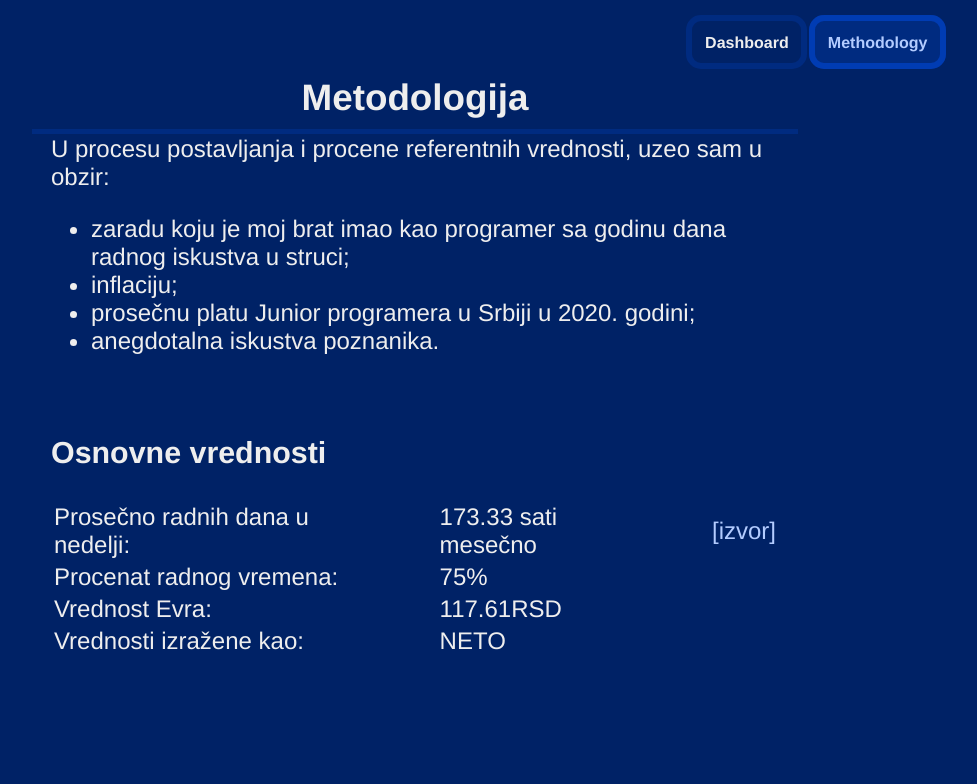
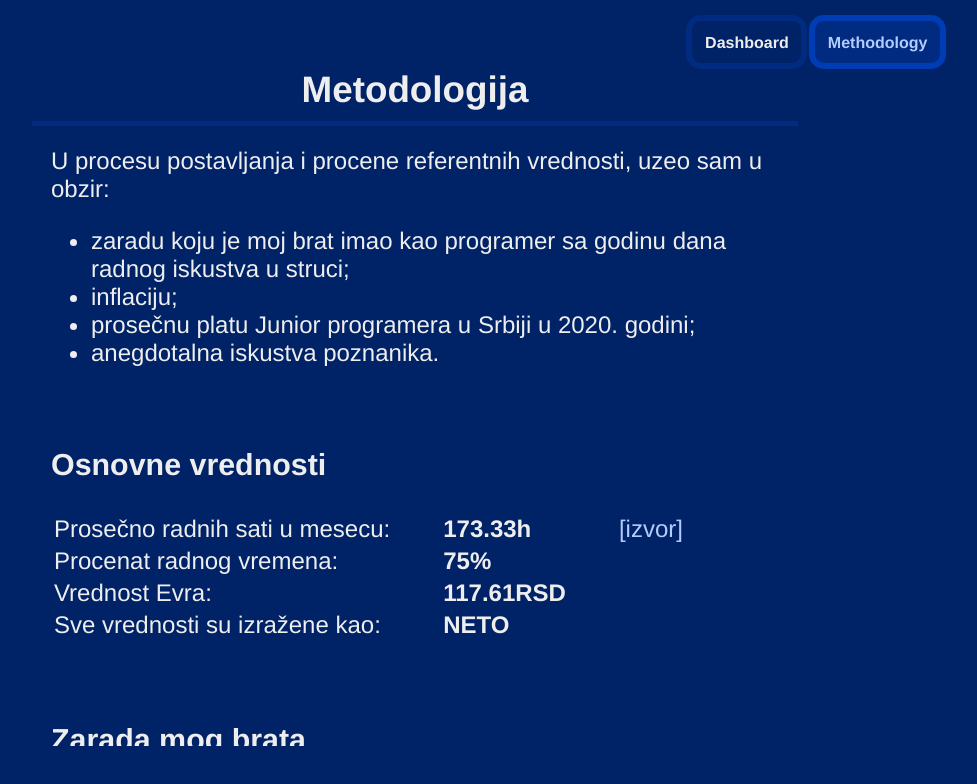
Before and after one commit to iiLazar/happy-fee, a Vue app: page /#/methodology in a window 1280 px wide. Shown: the top 784 px of the page, without its empty margins (225-1202 px from the left). Built offline with nearby package versions, Linux system fonts and the light colour scheme.

Commit message:
Methodology: Average, Misc

```diff
--- a/src/data/text.js
+++ b/src/data/text.js
@@ -41,8 +41,8 @@ export const text = {
         `,
         basics: [
             {
-                title: "Prosečno radnih dana u nedelji",
-                value: function() {return `${values.workHoursPMonth} sati mesečno`},
+                title: "Prosečno radnih sati u mesecu",
+                value: function() {return `${values.workHoursPMonth}h`},
                 src: values.workHoursPMonthSrc,
             },
             {
@@ -54,7 +54,7 @@ export const text = {
                 value: function() {return `${values.rsdPEur}RSD`},
             },
             {
-                title: "Vrednosti izražene kao",
+                title: "Sve vrednosti su izražene kao",
                 value: function() {return `NETO`},
             },
         ],
@@ -62,12 +62,16 @@ export const text = {
         chapter: [
             {
                 title: `Zarada mog brata`,
-                content: `Sa godinu dana iskustva, Milan je zarađivao 6-7€/h, bruto, što sam računao da je neto ${values.milanFrom} - ${values.milanTo}€/h.
-                            <br>Pomnoženo godišnjim inflacijama, to je <b>${values.milanAdjustedString()}</b> u današnjem novcu.`,
+                content: `
+                    Sa godinu dana iskustva, Milan je zarađivao 6-7€/h, bruto, što sam računao da je neto ${values.milanFrom} - ${values.milanTo}€/h.
+                    <br>
+                    Pomnoženo godišnjim inflacijama, to je <b>${values.milanAdjustedString()}</b> u današnjem novcu.
+                `,
             },
             {
                 title: `Inflacija`,
-                content: `Zvanične vrednosti inflacije uzeo sam sa sajtova
+                content: `
+                    Zvanične vrednosti inflacije preuzeo sam sa sajtova
                     <a href="${values.inflation.srcStat}" target="_blank" rel="noopener">
                         Republičkog zavoda za statistiku
                     </a> za 2021. godinu, i
@@ -76,12 +80,50 @@ export const text = {
                     </a> Republike Srbije, za ostale godine, na osnovu razlika decembarskih vrednosti potrošačke korpe u odnosu na prethodnu godinu (npr. procentualno povećanje potrošačkih cena u decembru 2019. godine u odnosu na cene u decembru 2018. godine).
                     <br>
                     <br>
-                    <br>Zvanične vrednosti inflacije
+                    <br>Zvanične vrednosti inflacije:
                     <br>
                     <br>
-                    ${values.inflation.table()}`,
+                    ${values.inflation.table()}
+                `,
             },
-
+            {
+                title: `Prosečna plata Junior programera u Srbiji, 2020. godina`,
+                content: `
+                    Na osnovu novinskih članaka objavljenih u martu 2021. godine:
+                    <br>
+                    ${values.rsJrAverage2020}€ (izvori:
+                    <a href="${values.rsJrAverage2020SrcDanas}" target="_blank" rel="noopener">
+                        Danas</a>,
+                    <a href="${values.rsJrAverage2020SrcHelloW}" target="_blank" rel="noopener">
+                        Hello World</a>,
+                    <a href="${values.rsJrAverage2020SrcB92}" target="_blank" rel="noopener">
+                        B92</a>).
+                    <br>
+                    Prilagođeno za inflaciju:
+                    <br>
+                    <b>${values.rsJrAverageInflationAdjusted().toFixed(2)}€</b> mesečno (<b>${values.rsJrAverageWorkHPercentAndInflationAdjusted().toFixed(2)}€</b> tj. <b>${values.rsJrAverageWorkHPercentAndInflationAdjustedRSD().toFixed(0)}RSD</b> za 75% radnog vremena), odnosno
+                    <br>
+                    <b>${values.rsJrAveragePerHourInflationAdjusted().toFixed(2)}€/h</b>.
+                `,
+            },
+            {
+                title: `Dodatna razmatranja`,
+                content: `
+                    <ul>
+                        <li>
+                            Sa jedne strane, sada sigurno ima više programera nego kada je moj brat počinjao, ali sa druge, pitanje je koliko ima dobrih ili bar relativno dobrih programera. Takođe, broj je pratio i veću potrebu.
+                        </li>
+                        <br>
+                        <li>
+                            Što se tiče <b>prosečne plate</b>, moj radni staž je sigurno kraći od prosečnog radnog staža Junior programera, ali sa druge strane, u prosek ulaze i svi gradovi u kojima su plate značajno niže nego u Beogradu (Kragujevac, Niš, Novi Sad, Subotica).
+                        </li>
+                        <br>
+                        <li>
+                            Zvanične vrednosti <b>inflacije</b> su značajno niže od realnog života u kojem su i hrana i mnoge usluge samo u poslednje dve godine poskupele bar 20%.
+                        </li>
+                    </ul>
+                `,
+            },
         ],
     },
 };
--- a/src/settings/settings.js
+++ b/src/settings/settings.js
@@ -10,13 +10,14 @@ let values = {
 
     // Reference values
     /* RS Junior Average 2021 736E
-        src1 https://www.helloworld.rs/blog/Programeri-u-Srbiji-zaradjuju-u-proseku-1225-evra/11299
-        src2 https://www.danas.rs/zivot/tehnologije/programeri-u-srbiji-zaradjuju-u-proseku-1-225-evra/
+        https://www.helloworld.rs/blog/Programeri-u-Srbiji-zaradjuju-u-proseku-1225-evra/11299
+        https://www.danas.rs/zivot/tehnologije/programeri-u-srbiji-zaradjuju-u-proseku-1-225-evra/
         https://www.b92.net/biz/vesti/srbija/koliko-zaista-zaraduju-programeri-u-srbiji-subotica-dvostruko-jeftinija-od-beograda-1823936?version=amp
      */
     rsJrAverage2020: 736,
-    rsJrAverage2020Src1: "https://www.helloworld.rs/blog/Programeri-u-Srbiji-zaradjuju-u-proseku-1225-evra/11299",
-    rsJrAverage2020Src2: "https://www.danas.rs/zivot/tehnologije/programeri-u-srbiji-zaradjuju-u-proseku-1-225-evra/",
+    rsJrAverage2020SrcHelloW: "https://www.helloworld.rs/blog/Programeri-u-Srbiji-zaradjuju-u-proseku-1225-evra/11299",
+    rsJrAverage2020SrcDanas: "https://www.danas.rs/zivot/tehnologije/programeri-u-srbiji-zaradjuju-u-proseku-1-225-evra/",
+    rsJrAverage2020SrcB92: "https://www.b92.net/biz/vesti/srbija/koliko-zaista-zaraduju-programeri-u-srbiji-subotica-dvostruko-jeftinija-od-beograda-1823936?version=amp",
     rsJrAverageInflationAdjusted: function() {
         return this.rsJrAverage2020 * this.inflation.year2021;
     },
@@ -26,6 +27,10 @@ let values = {
     rsJrAverageWorkHPercentAndInflationAdjusted: function() {
         return this.rsJrAverageInflationAdjusted() * this.workHPercent;
     },
+    rsJrAverageWorkHPercentAndInflationAdjustedRSD: function() {
+        return this.rsJrAverageWorkHPercentAndInflationAdjusted() * this.rsdPEur;
+    },
+
     milanFrom: 4,   // gross 6
     milanTo: 4.5,   // gross 7
     milanAdjustedFrom: function() {
@@ -82,15 +87,21 @@ let values = {
 
         // This is horrible xD
         table: function() {
-            let table = `<table><tr><th>Godina</th><th>% povećanja</th>`;
+            let table = `<table><tr><th>Godina</th><th align="right">%</th>`;
             for (let year = 2014; year < 2022; year++) {
                 let currentRate = (this[`year${year}`] * 100 - 100).toFixed(2);
                 table += `
                     <tr>
-                        <td width="130px">${year}</td><td align="right">${currentRate}</td>
+                        <td width="130px">${year}.</td><td align="right">${currentRate}</td>
                     </tr>
                 `;
             }
+            table += `
+                <tr>
+                    <td width="180px">Kumulativno</td>
+                    <td align="right">${(this.calculateCumulativeSince2014() * 100 - 100).toFixed(2)}</td>
+                </tr>
+            `;
             return table + "</table>";
         },
     }
--- a/src/views/Methodology.vue
+++ b/src/views/Methodology.vue
@@ -2,7 +2,6 @@
 	<div class="pageContainer">
 		<h1 class="title">Metodologija</h1>
 		<div class="pageContent">
-
 
 			<div v-html="methodology.foreword"></div>
 
@@ -11,7 +10,7 @@
 			<table>
 				<tr v-for="item in methodology.basics">
 					<td>{{ item.title }}:</td>
-					<td class="tdPad">{{ item.value() }}</td>
+					<td class="tdPad"><b>{{ item.value() }}</b></td>
 					<td v-if="item.src" class="tdPad">
 						<a :href=item.src target="_blank" rel="noopener">[izvor]</a>
 					</td>
@@ -48,7 +47,7 @@ export default {
 .pageContainer {
 	width: 60%;
 	min-width: 600px;
-	height: 90%;
+	height: 92%;
 	margin-top: 4.5rem;
 }
 .title {
@@ -61,7 +60,7 @@ export default {
 	height: 85%;
 	font-size: 1.5rem;
 	text-align: left;
-	padding: 0px 20px;
+	padding: 20px;
 
 	overflow: auto;
 	overflow-x: hidden;
```
